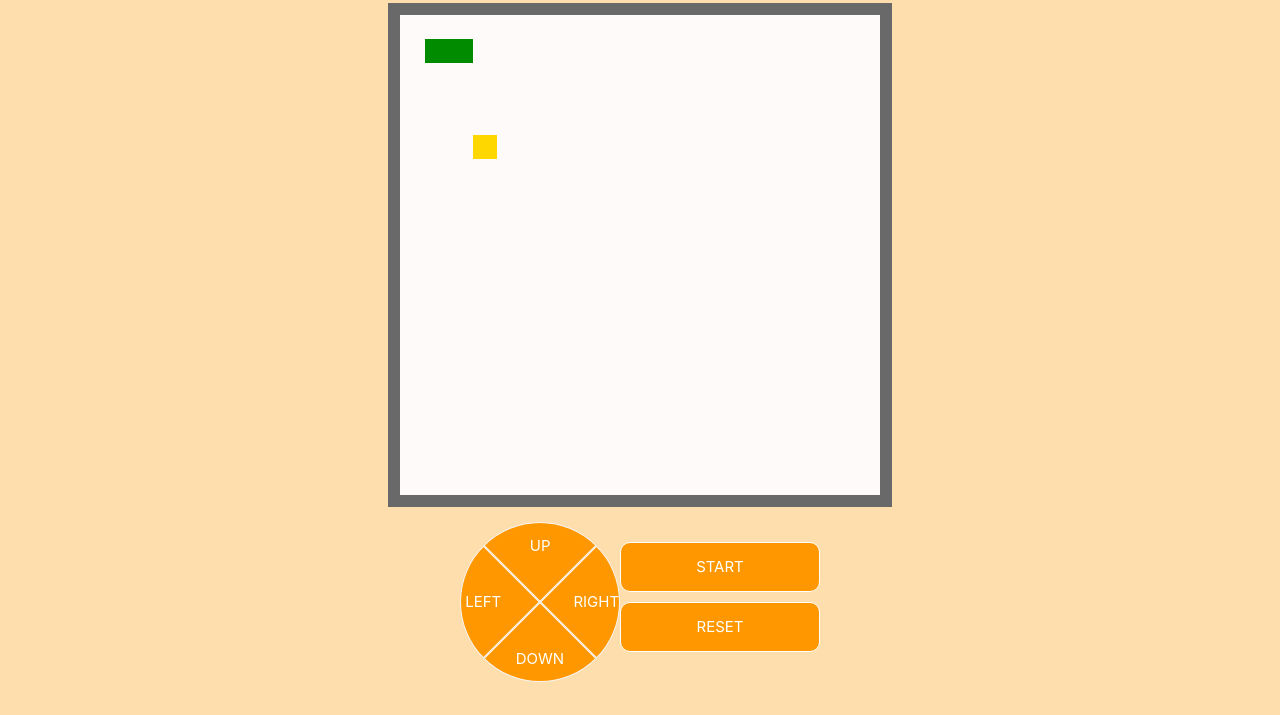
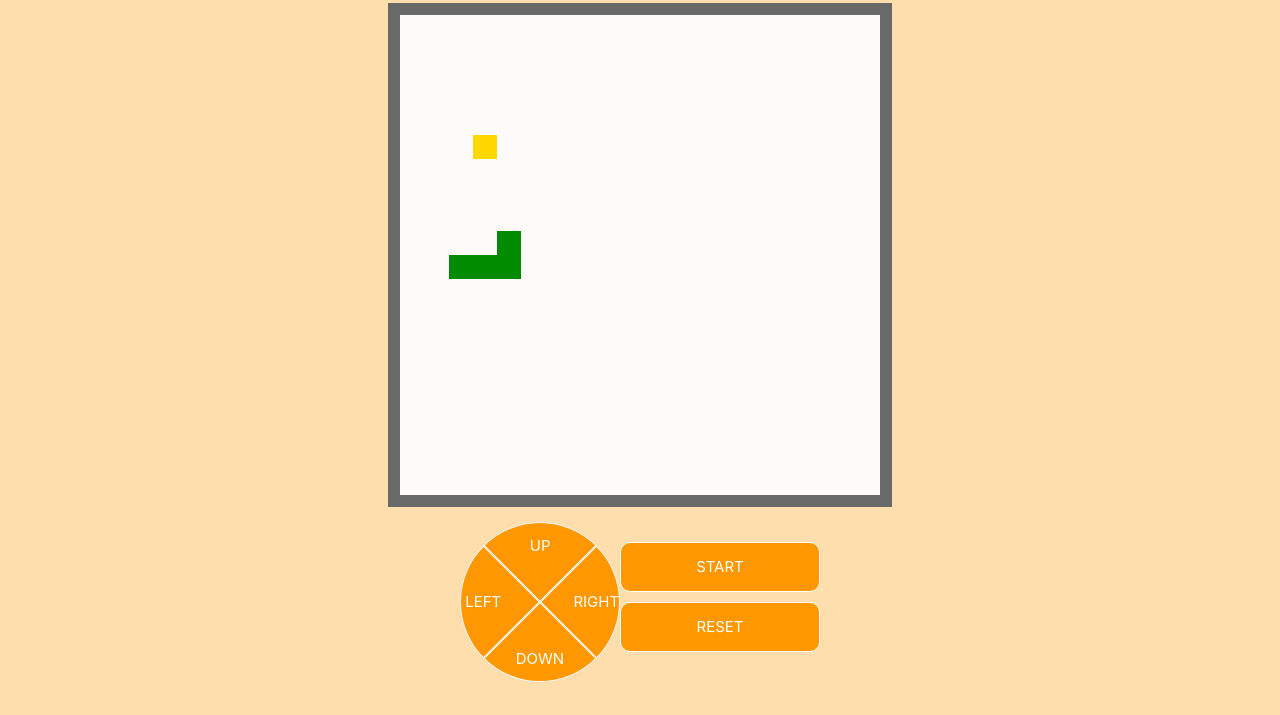
Before and after one commit to ChenKS12138/fresh_practice, a website built with webpack: page src/index.html in a window 1280 px wide. Shown: the part 106-821 px from the top of the page. Built offline with nearby package versions, Linux system fonts and the light colour scheme.

Commit message:
feat: add init with length=4

```diff
--- a/src/js/components/Snake.js
+++ b/src/js/components/Snake.js
@@ -1,10 +1,26 @@
 export default class Snake {
   constructor(canvasWidth) {
     this.canvasWidth = canvasWidth;
-    this.body = [22, 21];
+    this.body = [];
     this._directionCode = 2; // 1为上，2为下，3为左，4为右
     this.live = true;
     this._directionLock = false;
+    this.body[0] = parseInt(Math.random()*Math.pow(canvasWidth,2));
+    let i = 0 ;
+    while(this.length<4){
+      this.directionCode = [1,2,3,4][parseInt(Math.random()*4)];
+      if(this.body.includes(this.nextHead)||(this.nextHead+1)%canvasWidth === 0||this.nextHead>Math.pow(canvasWidth,2)||this.nextHead<0) return;
+      this.body.unshift(this.nextHead);
+      this._directionLock = false;
+      if(i++>10){
+        this.body[0] = parseInt(Math.random()*Math.pow(canvasWidth,2));
+        i=0;
+      }
+    }
+    console.log(this.body);
+  }
+  get length() {
+    return this.body.length;
   }
   get score() {
     return this.body.length - 2;
@@ -39,9 +55,6 @@ export default class Snake {
       this._directionLock = true;
     }
   }
-  /**
-   * 这里加上什么能让小蛇吃到食物后长度增加呢...?
-   */
   set nextTail(value) {
     this.body.push(value);
   }
--- a/webpack.config.js
+++ b/webpack.config.js
@@ -1,7 +1,13 @@
 const htmlWebpackPlugin = require('html-webpack-plugin');
 const miniCssExtractPlugin = require('mini-css-extract-plugin');
+const path = require('path');
 
 module.exports = {
+  entry: './src/index.js',
+  output:{
+    path: path.join(__dirname,'dist'),
+    filename: 'index.js'
+  },
   module: {
     rules:[
       {
```
Also changed, not shown: README.md, dist/index.html, dist/index.js (added), dist/main.css, dist/main.js (deleted).
